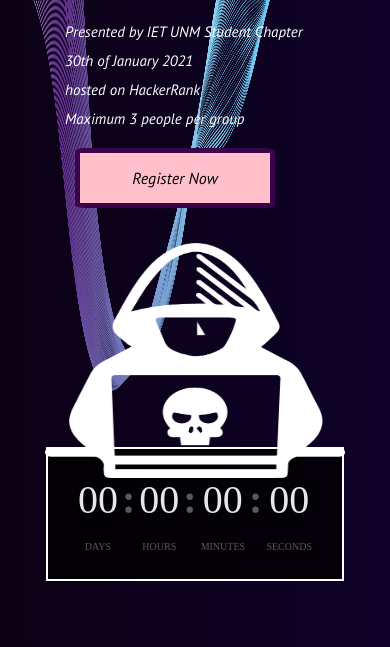
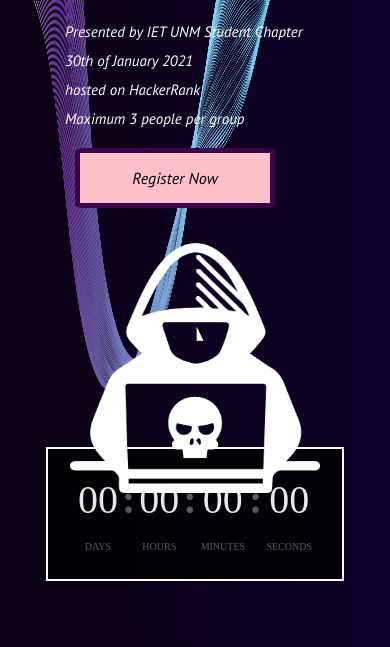
Before and after one commit to jiayulaw/nott-a-thon-lovelace, a plain HTML site: page index.html in a window 390 px wide. Shown: the part 453-1100 px from the top of the page. Drawn offline with Linux system fonts and the light colour scheme; a web font is replaced by a local one.

Commit message:
Add files via upload

```diff
--- a/style.css
+++ b/style.css
@@ -408,8 +408,8 @@
 	}
 	.main > .progPic > img {
 		padding-top: 20px;
-		width: 300px;
-		height: 235px;
+		width: 250px;
+		height: 250px;
 	}
 }
 
```
